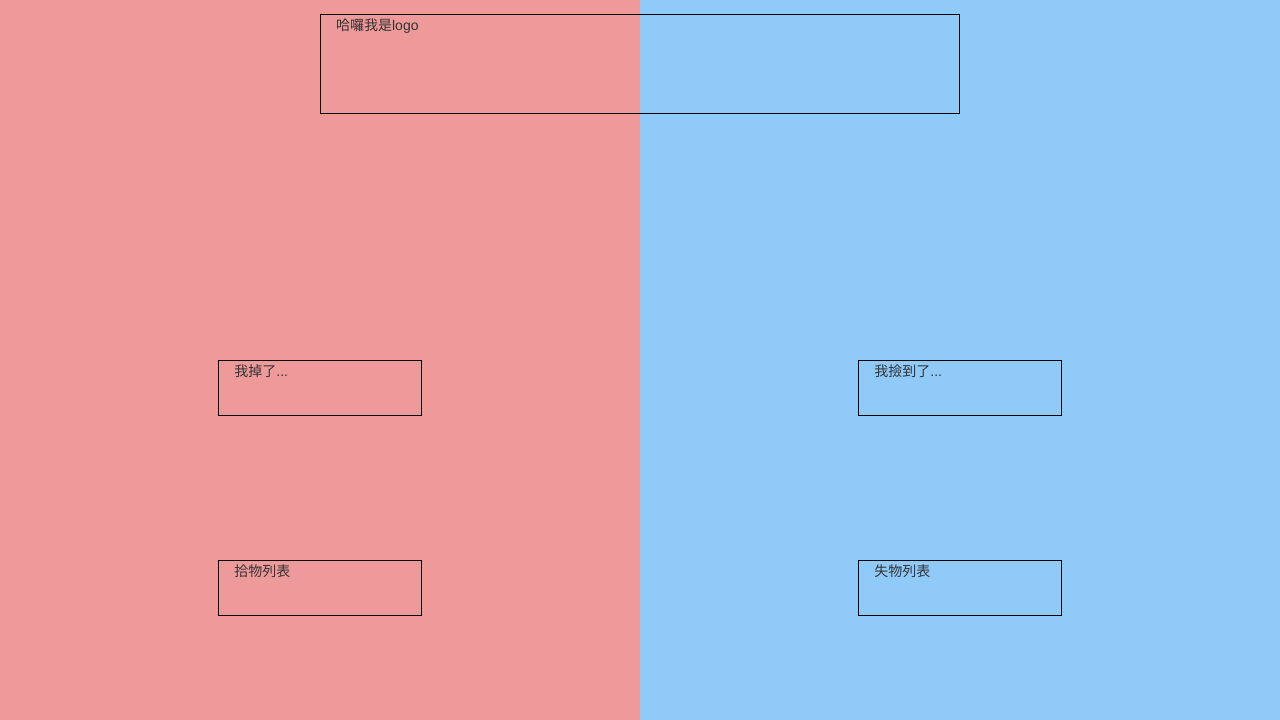
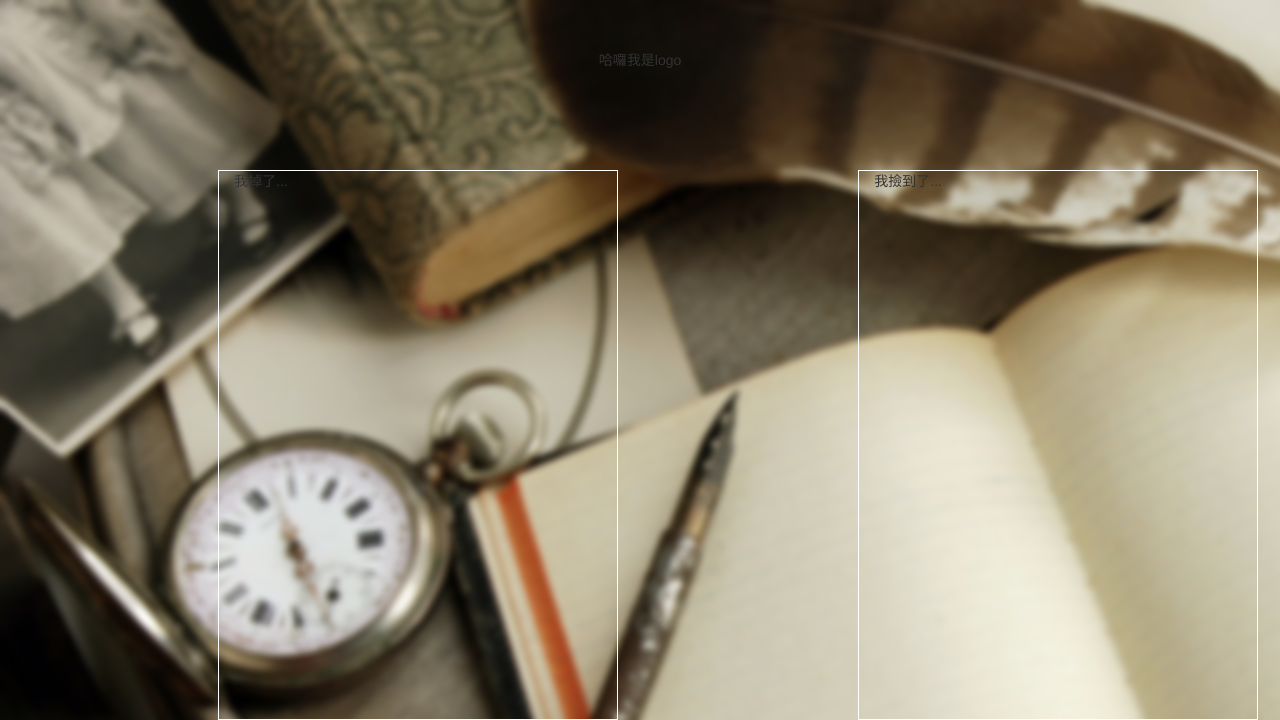
Before and after one commit to t01090929/Midterm-Web-Design, a plain HTML site: page enter.html in a window 1280 px wide. Shown: the top 720 px of the page. Drawn offline with Linux system fonts and the light colour scheme.

Commit message:
Added files via upload

```diff
--- a/css/enter.css
+++ b/css/enter.css
@@ -1,47 +1,35 @@
 html {
-  height:100%;
+  background-image: url(https://raw.githubusercontent.com/t01090929/Midterm-Web-Design/master/image/entrance_background.jpg);
+  background-size: 1920px 1200px;
 }
 
 body {
   height:100%;
 }
 
-#lostContainer {
-  background-color: #EF9A9A;
-  height:100%;
-  z-index: 0;
+#logo {
+  margin-top: 50px;
+  margin-bottom: 100px;
+  height: 100%;
+  position: relative;
+  text-align: center;
 }
 
-#foundContainer {
-  background-color: #90CAF9;
-  height: 100%;
-  z-index: 0;
-}
-
-#logoContainer {
-  width: 100%;
-  height: 100px;
-  position: absolute;
-  top: 1em;
-  left: 0;
-  z-index: 1;
-}
-
-#logo {
-  height: 100%;
-  border: 1px solid black;
-  position: relative;
+#test{
+  text-align: center;
 }
 
 #lostButton {
-  border: 1px solid black;
-  height: 4em;
+  border: 1px solid white;
+  height: 550px;
+  width: 400px;
+  display: inline-block;
 }
 
-.row-45 {
-  height: 45%;
+#foundButton {
+  border: 1px solid white;
+  height: 550px;
+  width: 400px;
+  display: inline-block;
+  margin-left: 100px;
 }
-
-.row-10 {
-  height: 25%;
-}
```
